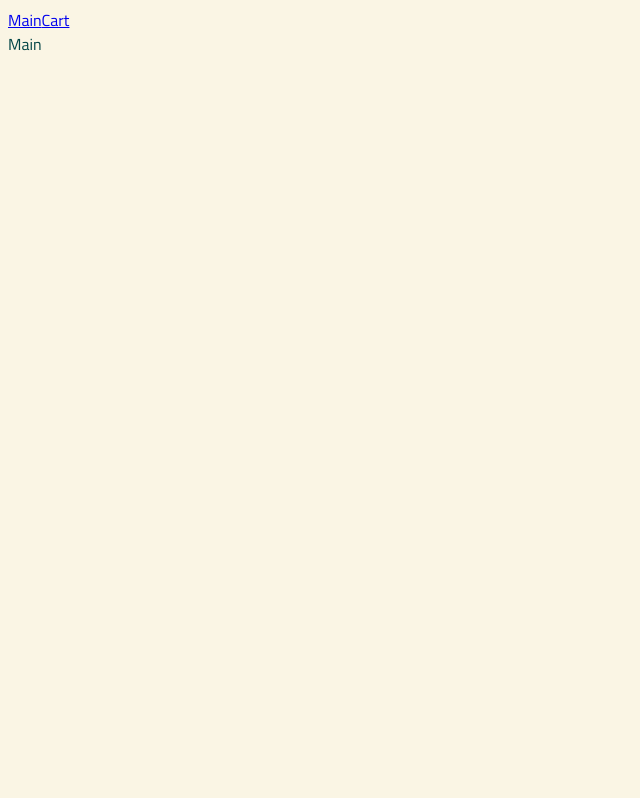
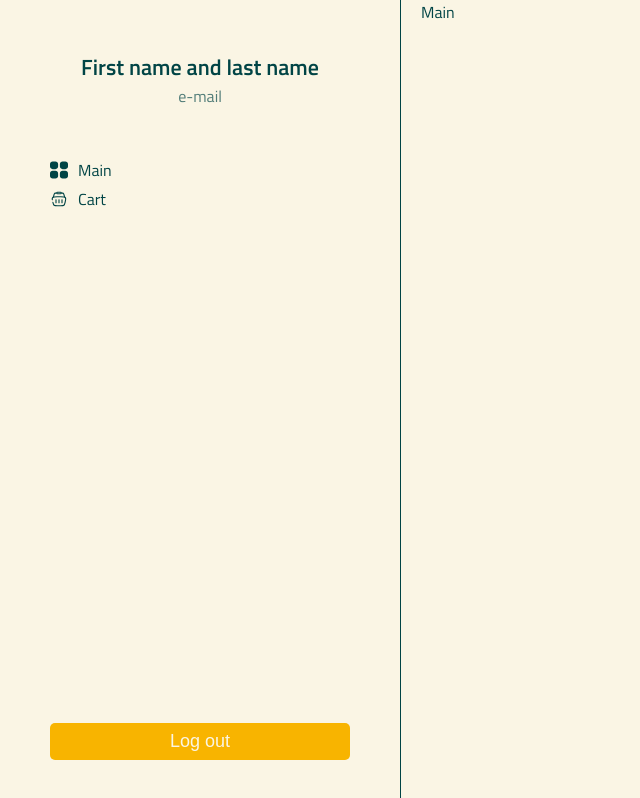
Before and after one commit to tayahanchar/food-app-ts, a React (Vite) app: page / in a window 1280 px wide. Shown: the whole page, without its empty margins (0-640 px from the left). Built offline with nearby package versions, Linux system fonts and the light colour scheme.

Commit message:
feat: add nav menu

```diff
--- /dev/null
+++ b/src/components/NavigationMenu/NavigationMenu.module.css
@@ -0,0 +1,45 @@
+.app {
+  height: 100vh;
+  display: flex;
+  flex-direction: row;
+  gap: 20px;
+}
+
+.navMenu {
+  border-right: 0.5px solid #004445;
+  position: relative;
+  min-width: 300px;
+  padding: 50px;
+  display: flex;
+  flex-direction: column;
+  justify-content: flex-start;
+}
+
+.nav {
+  margin: 50px 0px;
+  display: flex;
+  flex-direction: column;
+  gap: 5px;
+}
+
+.name {
+  font-size: 22px;
+  font-weight: 600;
+  align-self: center;
+}
+
+.email {
+  color: #004445ae;
+  align-self: center;
+}
+
+.svg {
+  width: 18px;
+  height: 18px;
+}
+
+.link {
+  display: flex;
+  align-items: center;
+  gap: 10px;
+}
--- a/src/components/NavigationMenu/NavigationMenu.tsx
+++ b/src/components/NavigationMenu/NavigationMenu.tsx
@@ -1,12 +1,25 @@
 import { Link, Outlet } from "react-router-dom";
+import styles from "./NavigationMenu.module.css";
+import Button from "../Button/Button";
 
 const NavigationMenu = () => {
   return (
-    <div>
-      <nav>
-        <Link to="/">Main</Link>
-        <Link to="/Cart">Cart</Link>
-      </nav>
+    <div className={styles.app}>
+      <div className={styles.navMenu}>
+        <p className={styles.name}>First name and last name</p>
+        <p className={styles.email}>e-mail</p>
+        <nav className={styles.nav}>
+          <Link className={styles.link} to="/">
+            <img className={styles.svg} src="./menu.svg" alt="menu" />
+            Main
+          </Link>
+          <Link className={styles.link} to="/Cart">
+            <img className={styles.svg} src="./cart.svg" alt="menu" />
+            Cart
+          </Link>
+        </nav>
+        <Button className={"button button-end"}>Log out</Button>
+      </div>
       <Outlet />
     </div>
   );
--- a/src/index.css
+++ b/src/index.css
@@ -3,6 +3,16 @@
   --yellow-color: #f8b400;
   --green-color: #2c786c;
   --text-color: #004445;
+}
+
+* {
+  padding: 0;
+  margin: 0;
+}
+
+a {
+  text-decoration: none;
+  color: inherit;
 }
 
 body {
@@ -34,3 +44,10 @@ body {
   padding: 10px 10px;
   width: 100%;
 }
+
+.button-end {
+  position: absolute;
+  bottom: 40px;
+  left: 50px;
+  right: 50px;
+}
```
Also changed, not shown: public/cart.svg (added), public/menu.svg (added).
